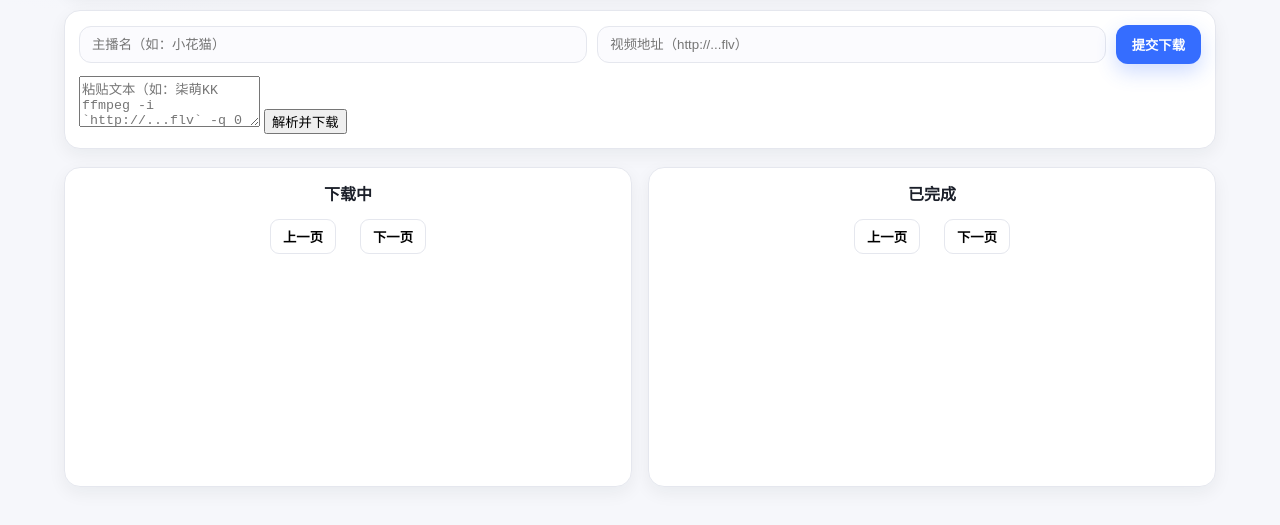
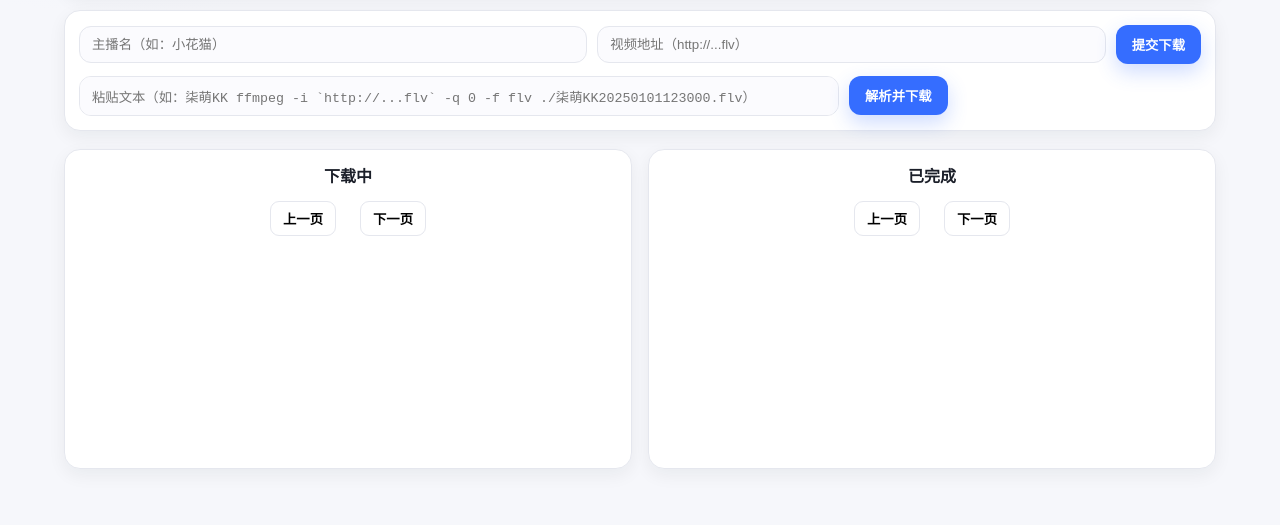
Before and after one commit to t822876884/flv_download, a website: page public/index.html in a window 1280 px wide. Shown: the part 117-642 px from the top of the page. Drawn offline with Linux system fonts and the light colour scheme; no server answers.

Commit message:
“直接解析ffmpeg”功能 页面风格优化

```diff
--- a/public/index.html
+++ b/public/index.html
@@ -17,9 +17,9 @@
         <input type="url" id="url" placeholder="视频地址（http://...flv）" required />
         <button type="submit">提交下载</button>
       </form>
-      <!-- 新增：文本解析下载，不影响原表单 -->
-      <form id="parseForm" style="margin-top:12px;">
-        <textarea id="parseText" rows="3" placeholder="粘贴文本（如：柒萌KK ffmpeg -i `http://...flv` -q 0 -f flv ./柒萌KK20250101123000.flv）" required></textarea>
+      <!-- 解析并下载：移除内联样式，交由 CSS 控制 -->
+      <form id="parseForm">
+        <textarea id="parseText" rows="1" placeholder="粘贴文本（如：柒萌KK ffmpeg -i `http://...flv` -q 0 -f flv ./柒萌KK20250101123000.flv）" required></textarea>
         <button type="submit">解析并下载</button>
       </form>
     </div>
--- a/public/style.css
+++ b/public/style.css
@@ -98,6 +98,46 @@ body {
 #downloadForm button:hover { background: var(--accent-hover); transform: translateY(-1px); }
 #downloadForm button:active { transform: translateY(0); box-shadow: 0 6px 16px rgba(53, 109, 255, 0.2); }
 
+/* 解析并下载：与上方表单风格一致 */
+#parseForm {
+  display: flex;
+  flex-wrap: wrap;
+  gap: 10px;
+  align-items: center;
+  margin-top: 12px;
+}
+#parseForm textarea {
+  flex: 1 1 680px;
+  max-width: 760px;
+  min-width: 280px;
+  padding: 10px 12px;
+  border: 1px solid var(--border);
+  border-radius: var(--radius-md);
+  background: #fbfbfe;
+  outline: none;
+  transition: border-color var(--transition), box-shadow var(--transition);
+  /* 单行外观，仍可显示长文本 */
+  height: 40px;
+  resize: none;
+}
+#parseForm textarea:focus {
+  border-color: var(--accent);
+  box-shadow: 0 0 0 3px rgba(53, 109, 255, 0.16);
+}
+#parseForm button {
+  padding: 10px 16px;
+  border: none;
+  border-radius: var(--radius-md);
+  background: var(--accent);
+  color: #fff;
+  font-weight: 600;
+  cursor: pointer;
+  transition: transform var(--transition), box-shadow var(--transition), background var(--transition);
+  box-shadow: 0 8px 20px rgba(53, 109, 255, 0.24);
+}
+#parseForm button:hover { background: var(--accent-hover); transform: translateY(-1px); }
+#parseForm button:active { transform: translateY(0); box-shadow: 0 6px 16px rgba(53, 109, 255, 0.2); }
+
 /* 列表双栏面板 */
 .lists {
   display: grid;
@@ -195,6 +235,7 @@ ul { list-style: none; padding: 0; margin: 0; }
 @media (max-width: 960px) {
   .lists { grid-template-columns: 1fr; }
   #downloadForm { gap: 8px; }
+  #parseForm { gap: 8px; }
 }
 /* 可选暗色偏好（系统深色时） */
 @media (prefers-color-scheme: dark) {
@@ -212,6 +253,7 @@ ul { list-style: none; padding: 0; margin: 0; }
     --shadow-md: 0 12px 28px rgba(0,0,0,.45);
   }
   #downloadForm input { background: #0f1320; border-color: #2a3345; }
+  #parseForm textarea { background: #0f1320; border-color: #2a3345; }
   .row { background: linear-gradient(180deg, #151a23, #131822); }
   .ops button { background: #121720; border-color: #283248; }
   .pager button { background: #121720; border-color: #283248; }
```
